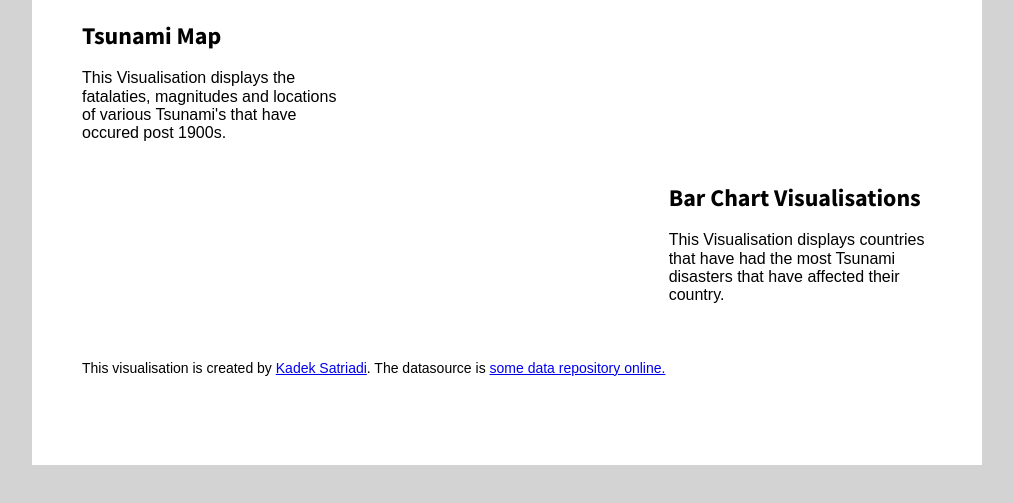
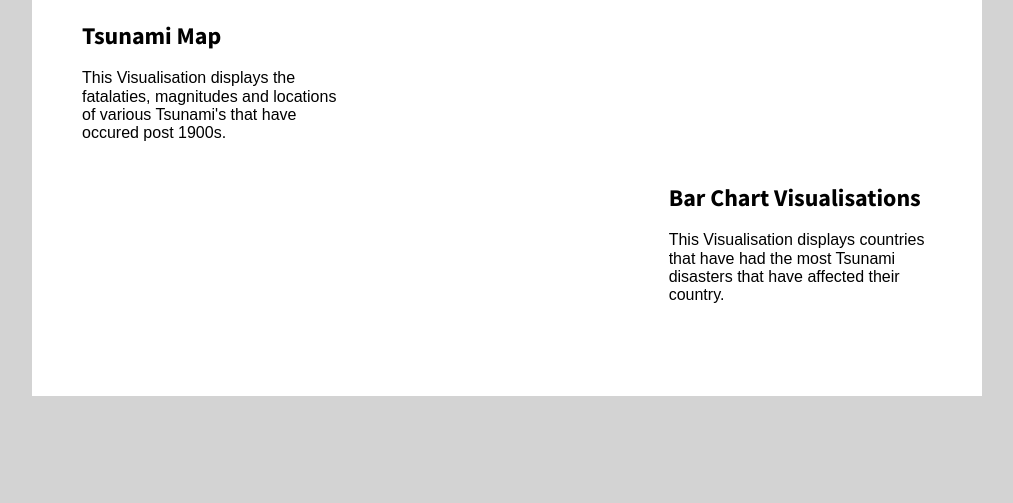
Before and after one commit to Joekerz3y/FIT3179_webpage, a plain HTML site: page index.html in a window 1280 px wide. Shown: the part 131-634 px from the top of the page, without its empty margins (133-1146 px from the left). Drawn offline with nearby package versions, Linux system fonts and the light colour scheme; a script that the page names is missing.

Commit message:
Update index.html

```diff
--- a/index.html
+++ b/index.html
@@ -61,12 +61,6 @@
     </div>
     <!-- end pure grid group -->
 
-    <div class="pure-g">
-      <div class="pure-u-1-1 small-font">
-        <p>This visualisation is created by <a href="https://github.com/KadekSatriadi" target="_blank">Kadek Satriadi</a>. The datasource is <a href="#"" target="_blank">some data repository online</href>.</p>
-      </div>
-    </div>
-
 
   </div> <!-- end page -->
 
```
